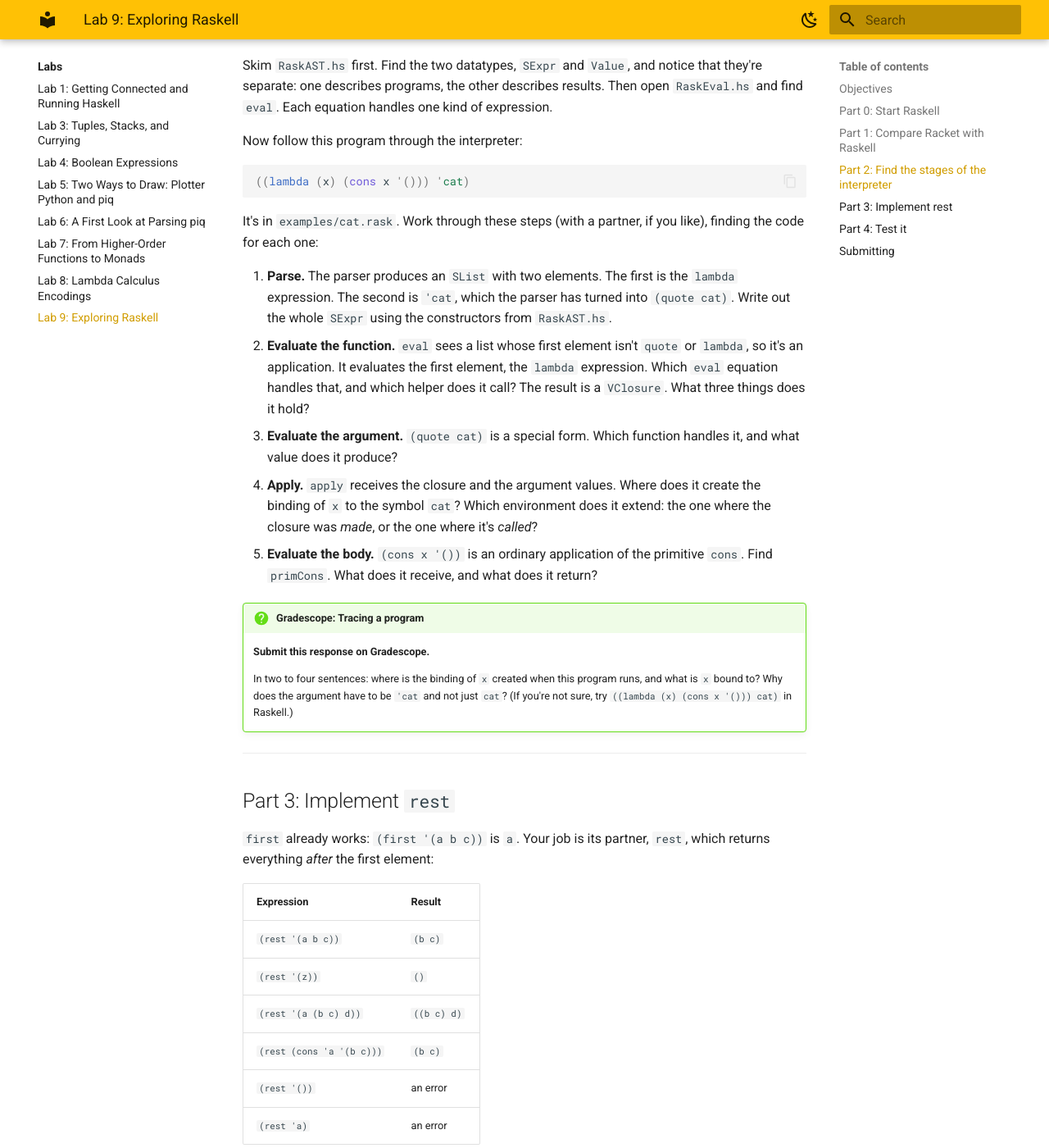
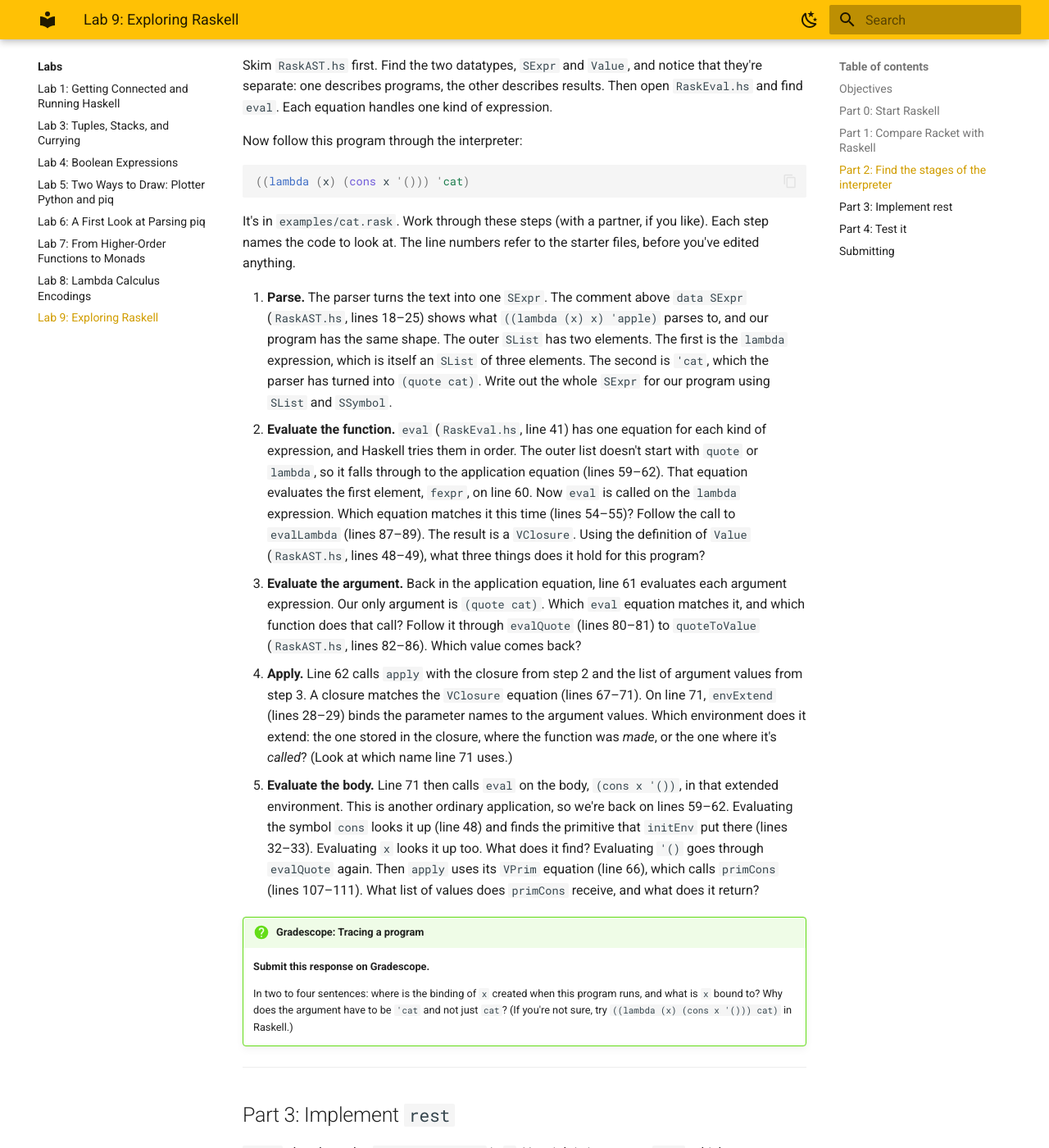
Before and after one commit to lbang-hmc/cs-131-website, an MkDocs documentation site: the page built from content/labs/lab09.md, in a window 1280 px wide and 1400 px high, scrolled down 2967 px. Shown: the whole window at 82% size. Built offline with MkDocs 1.6.1 and Material for MkDocs 9.7.7, drawn with Linux system fonts in a browser that asks for light colours.

Commit message:
Lab 09: point trace steps at specific functions and line numbers
Co-Authored-By: Claude Opus 5.5 <noreply@anthropic.com>

````diff
--- a/content/labs/lab09.md
+++ b/content/labs/lab09.md
@@ -109,13 +109,13 @@ Now follow this program through the interpreter:
 ((lambda (x) (cons x '())) 'cat)
 ```
 
-It's in `examples/cat.rask`. Work through these steps (with a partner, if you like), finding the code for each one:
+It's in `examples/cat.rask`. Work through these steps (with a partner, if you like). Each step names the code to look at. The line numbers refer to the starter files, before you've edited anything.
 
-1. **Parse.** The parser produces an `SList` with two elements. The first is the `lambda` expression. The second is `'cat`, which the parser has turned into `(quote cat)`. Write out the whole `SExpr` using the constructors from `RaskAST.hs`.
-2. **Evaluate the function.** `eval` sees a list whose first element isn't `quote` or `lambda`, so it's an application. It evaluates the first element, the `lambda` expression. Which `eval` equation handles that, and which helper does it call? The result is a `VClosure`. What three things does it hold?
-3. **Evaluate the argument.** `(quote cat)` is a special form. Which function handles it, and what value does it produce?
-4. **Apply.** `apply` receives the closure and the argument values. Where does it create the binding of `x` to the symbol `cat`? Which environment does it extend: the one where the closure was *made*, or the one where it's *called*?
-5. **Evaluate the body.** `(cons x '())` is an ordinary application of the primitive `cons`. Find `primCons`. What does it receive, and what does it return?
+1. **Parse.** The parser turns the text into one `SExpr`. The comment above `data SExpr` (`RaskAST.hs`, lines 18–25) shows what `((lambda (x) x) 'apple)` parses to, and our program has the same shape. The outer `SList` has two elements. The first is the `lambda` expression, which is itself an `SList` of three elements. The second is `'cat`, which the parser has turned into `(quote cat)`. Write out the whole `SExpr` for our program using `SList` and `SSymbol`.
+2. **Evaluate the function.** `eval` (`RaskEval.hs`, line 41) has one equation for each kind of expression, and Haskell tries them in order. The outer list doesn't start with `quote` or `lambda`, so it falls through to the application equation (lines 59–62). That equation evaluates the first element, `fexpr`, on line 60. Now `eval` is called on the `lambda` expression. Which equation matches it this time (lines 54–55)? Follow the call to `evalLambda` (lines 87–89). The result is a `VClosure`. Using the definition of `Value` (`RaskAST.hs`, lines 48–49), what three things does it hold for this program?
+3. **Evaluate the argument.** Back in the application equation, line 61 evaluates each argument expression. Our only argument is `(quote cat)`. Which `eval` equation matches it, and which function does that call? Follow it through `evalQuote` (lines 80–81) to `quoteToValue` (`RaskAST.hs`, lines 82–86). Which value comes back?
+4. **Apply.** Line 62 calls `apply` with the closure from step 2 and the list of argument values from step 3. A closure matches the `VClosure` equation (lines 67–71). On line 71, `envExtend` (lines 28–29) binds the parameter names to the argument values. Which environment does it extend: the one stored in the closure, where the function was *made*, or the one where it's *called*? (Look at which name line 71 uses.)
+5. **Evaluate the body.** Line 71 then calls `eval` on the body, `(cons x '())`, in that extended environment. This is another ordinary application, so we're back on lines 59–62. Evaluating the symbol `cons` looks it up (line 48) and finds the primitive that `initEnv` put there (lines 32–33). Evaluating `x` looks it up too. What does it find? Evaluating `'()` goes through `evalQuote` again. Then `apply` uses its `VPrim` equation (line 66), which calls `primCons` (lines 107–111). What list of values does `primCons` receive, and what does it return?
 
 !!! question "Gradescope: Tracing a program"
     **Submit this response on Gradescope.**
````
